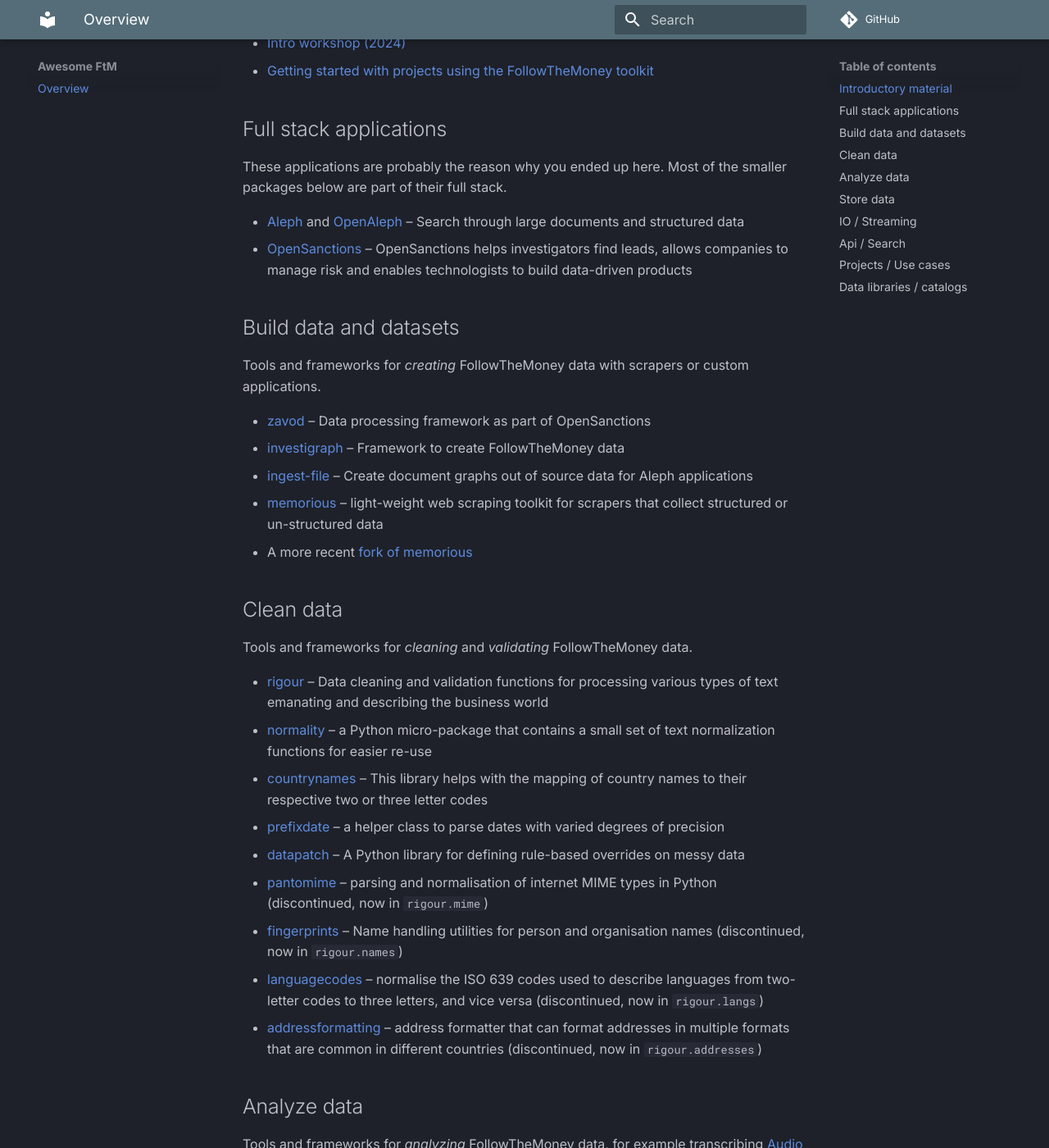
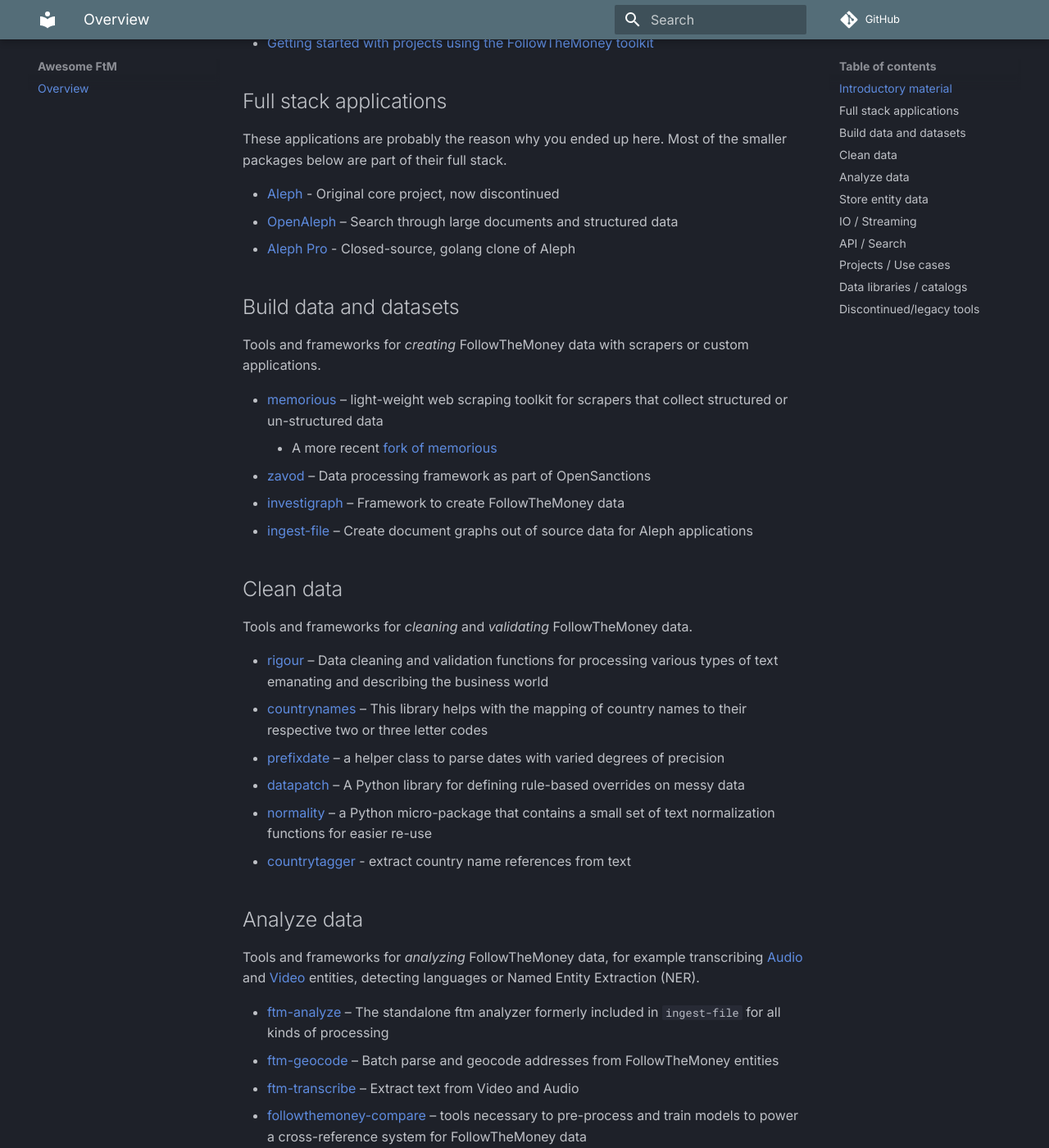
Before and after one commit to alephdata/awesome-ftm, an MkDocs documentation site: the page built from docs/index.md, in a window 1280 px wide and 1400 px high, scrolled down 688 px. Shown: the whole window at 82% size. Built offline with MkDocs 1.6.1 and Material for MkDocs 9.7.7, drawn with Linux system fonts in a browser that asks for light colours; comment, search, counter and statistics services are not loaded; some of the changed text lies outside the part shown.

Commit message:
Quick edit

```diff
--- a/docs/index.md
+++ b/docs/index.md
@@ -12,7 +12,6 @@ If you want your project on this list, just do a pull request to this repository
 ## Introductory material
 
 - [FollowTheMoney documentation](https://followthemoney.tech)
-- [Understanding OpenSanctions data](https://www.opensanctions.org/docs/data/)
 - [Intro workshop (2024)](https://pad.investigativedata.org/s/0qKuBEcsM#)
 - [Getting started with projects using the FollowTheMoney toolkit](https://github.com/dataresearchcenter/ftm-startkit)
 
@@ -20,32 +19,30 @@ If you want your project on this list, just do a pull request to this repository
 
 These applications are probably the reason why you ended up here. Most of the smaller packages below are part of their full stack.
 
-- [Aleph](https://github.com/alephdata/aleph) and [OpenAleph](https://openaleph.org) – Search through large documents and structured data
-- [OpenSanctions](https://opensanctions.org) – OpenSanctions helps investigators find leads, allows companies to manage risk and enables technologists to build data-driven products
+- [Aleph](https://github.com/alephdata/aleph) - Original core project, now discontinued
+- [OpenAleph](https://openaleph.org) – Search through large documents and structured data
+- [Aleph Pro](https://www.occrp.org/en/announcement/occrp-announces-a-new-chapter-for-its-investigative-data-platform-aleph-pro) - Closed-source, golang clone of Aleph
 
 ## Build data and datasets
 
 Tools and frameworks for _creating_ FollowTheMoney data with scrapers or custom applications.
 
+- [memorious](https://github.com/alephdata/memorious) – light-weight web scraping toolkit for scrapers that collect structured or un-structured data
+    * A more recent [fork of memorious](https://docs.investigraph.dev/lib/memorious/)
 - [zavod](https://zavod.opensanctions.org/) – Data processing framework as part of OpenSanctions
 - [investigraph](https://docs.investigraph.dev/) – Framework to create FollowTheMoney data
 - [ingest-file](https://github.com/alephdata/ingest-file) – Create document graphs out of source data for Aleph applications
-- [memorious](https://github.com/alephdata/memorious) – light-weight web scraping toolkit for scrapers that collect structured or un-structured data
-- A more recent [fork of memorious](https://docs.investigraph.dev/lib/memorious/)
 
 ## Clean data
 
 Tools and frameworks for _cleaning_ and _validating_ FollowTheMoney data.
 
 - [rigour](https://opensanctions.github.io/rigour/) – Data cleaning and validation functions for processing various types of text emanating and describing the business world
-- [normality](https://github.com/pudo/normality/) – a Python micro-package that contains a small set of text normalization functions for easier re-use
 - [countrynames](https://github.com/opensanctions/countrynames/) – This library helps with the mapping of country names to their respective two or three letter codes
 - [prefixdate](https://github.com/pudo/prefixdate) – a helper class to parse dates with varied degrees of precision
 - [datapatch](https://github.com/opensanctions/datapatch) – A Python library for defining rule-based overrides on messy data
-- [pantomime](https://github.com/alephdata/pantomime) – parsing and normalisation of internet MIME types in Python (discontinued, now in `rigour.mime`)
-- [fingerprints](https://github.com/opensanctions/fingerprints) – Name handling utilities for person and organisation names (discontinued, now in `rigour.names`)
-- [languagecodes](https://github.com/alephdata/languagecodes) – normalise the ISO 639 codes used to describe languages from two-letter codes to three letters, and vice versa (discontinued, now in `rigour.langs`)
-- [addressformatting](https://github.com/pudo-attic/addressformatting) – address formatter that can format addresses in multiple formats that are common in different countries (discontinued, now in `rigour.addresses`)
+- [normality](https://github.com/pudo/normality/) – a Python micro-package that contains a small set of text normalization functions for easier re-use
+- [countrytagger](https://github.com/alephdata/countrytagger) - extract country name references from text
 
 ## Analyze data
 
@@ -58,7 +55,7 @@ Tools and frameworks for _analyzing_ FollowTheMoney data, for example transcribi
 - [juditha](https://github.com/dataresearchcenter/juditha) – Compare and resolve NER results to actual known FtM Entities
 - [ingest-file.analysis](https://github.com/alephdata/ingest-file) – Part of the document ingestion is a comprehensive _analysis_ phase used for Aleph applications
 
-## Store data
+## Store entity data
 
 Tools and applications for _storing and retrieving_ FollowTheMoney data such as databases, key-value stores or document archives. Contains as well tools for storing related data (such as images for Entities).
 
@@ -80,7 +77,7 @@ Tools and helpers for streaming FollowTheMoney data between stores and systems.
 - [alephclient](https://docs.aleph.occrp.org/developers/how-to/data/install-alephclient/) – Getting data in and out of Aleph with its API
 - [openaleph-client](https://openaleph.org/docs/user-guide/104/) – `alephclient` fork for OpenAleph
 
-## Api / Search
+## API / Search
 
 Building blocks for serving and searching FollowTheMoney datasets for web applications.
 
@@ -92,11 +89,14 @@ Building blocks for serving and searching FollowTheMoney datasets for web applic
 
 Data exploration projects that make use off the FollowTheMoney stack described above. Click on a project detail page to learn more on how these projects are using FollowTheMoney (you will find the actual links to the projects there as well).
 
-- [EveryPolitician](https://everypolitician.org) – Political exposed persons (PEPs)
+- [OpenSanctions](https://opensanctions.org) – OpenSanctions helps investigators find leads, allows companies to manage risk and enables technologists to build data-driven products
 - [OpenSecurityData.eu](https://opensecuritydata.eu/) – Find companies, organizations or projects that receive European Union security funding
 - [Farmsubsidy.org](https://farmsubsidy.org) – Collecting and processing detailed data relating to payments and recipients of farm subsidies in every EU member state
 - [FollowTheGrant](https://followthegrant.org) – Data and investigations about potential conflicts of interest within academic research
+- [EveryPolitician](https://everypolitician.org) – Political exposed persons (PEPs), re-launching H2 2025.
 - [CORRECTIV Court Donations](https://spendengerichte.correctiv.org) – Who receives court donations in germany?
+- [YouControl.World](https://youcontrol.world/data-coverage) - KYB commercial platform based on Aleph
+- [DPRK Reports](https://dprk-reports.org/) - Graph-building data project working on North Korean sanctions evasion
 
 ## Data libraries / catalogs
 
@@ -107,3 +107,13 @@ Learn more: [Dataset / Catalog metadata](https://www.opensanctions.org/docs/meta
 - [OpenSanctions Datasets](https://opensanctions.org/datasets)
 - [DARC Library](https://dataresearchcenter.org/library)
 - [investigraph.eu](https://investigraph.eu)
+
+## Discontinued/legacy tools
+
+These libraries have been discontinued or merged with others:
+
+- [Aleph Data Desktop](https://github.com/alephdata/datadesktop) - desktop application for drawing investigative network diagrams.
+- [pantomime](https://github.com/alephdata/pantomime) – parsing and normalisation of internet MIME types in Python (discontinued, now in `rigour.mime`)
+- [fingerprints](https://github.com/opensanctions/fingerprints) – Name handling utilities for person and organisation names (discontinued, now in `rigour.names`)
+- [languagecodes](https://github.com/alephdata/languagecodes) – normalise the ISO 639 codes used to describe languages from two-letter codes to three letters, and vice versa (discontinued, now in `rigour.langs`)
+- [addressformatting](https://github.com/pudo-attic/addressformatting) – address formatter that can format addresses in multiple formats that are common in different countries (discontinued, now in `rigour.addresses`)
```
